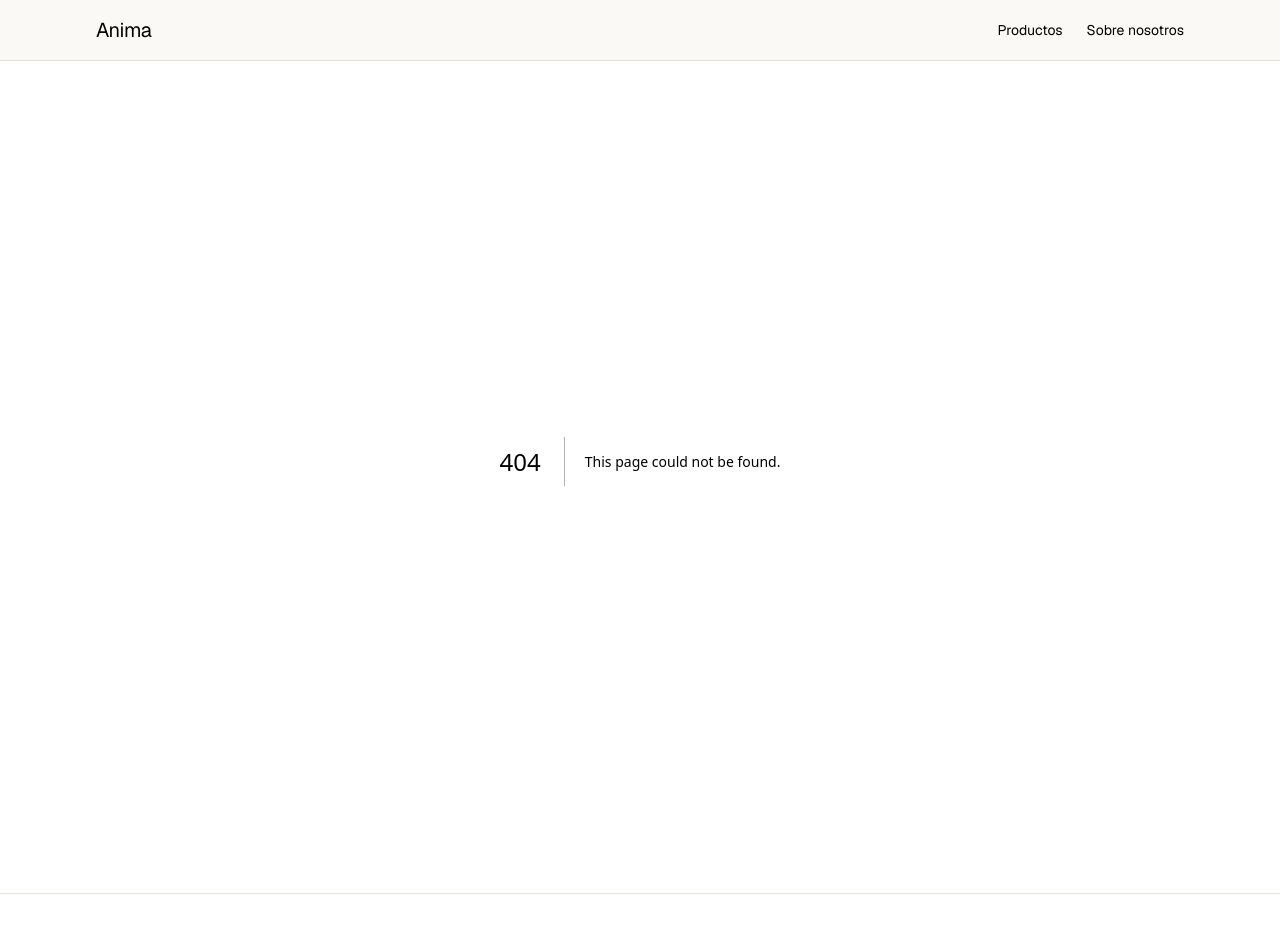
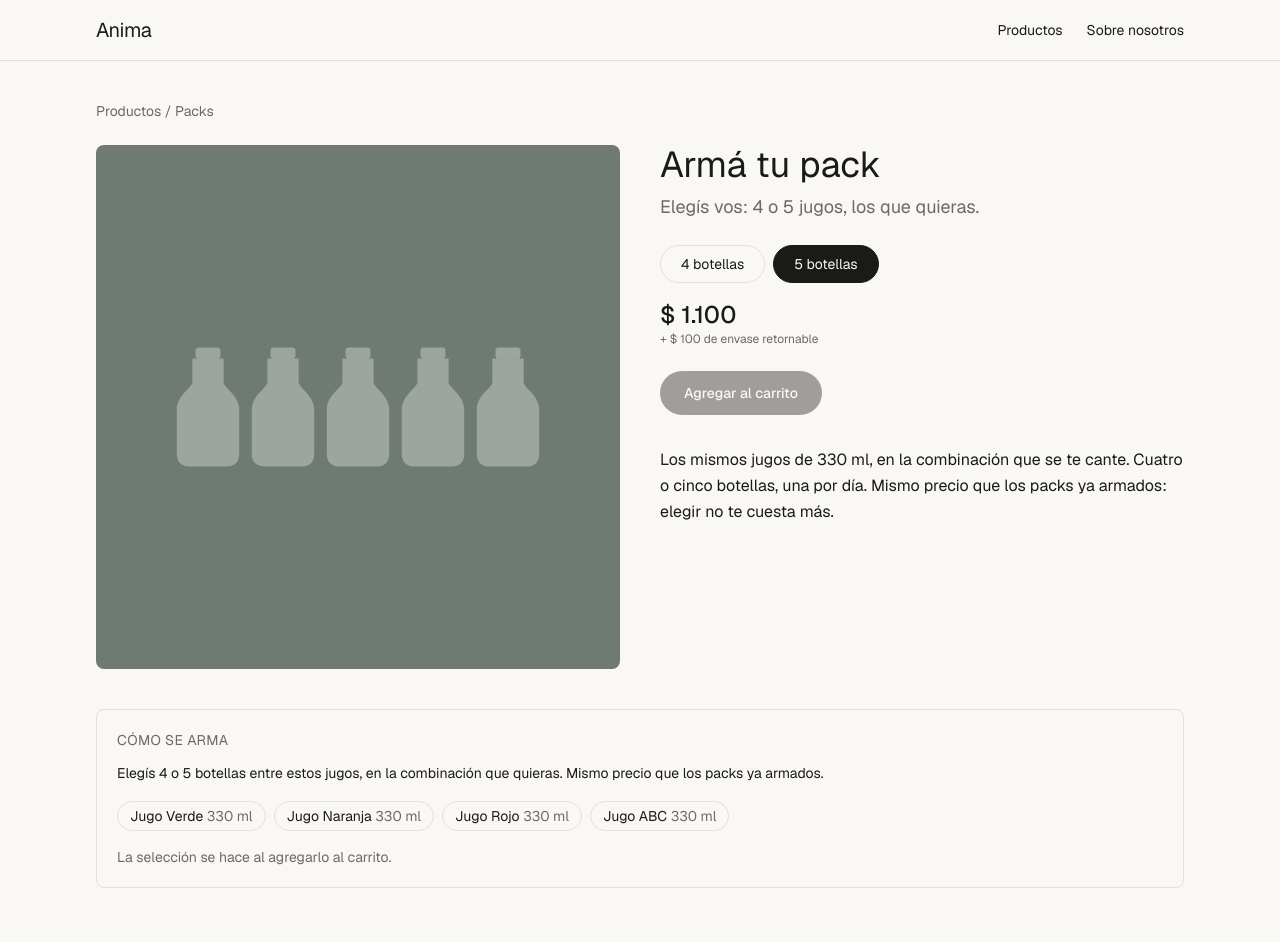
Before and after one commit to Felipebaz/mbs-proyecto-final, a Next.js app: page /productos/armar-pack in a window 1280 px wide. Before the commit this address had no page. Shown: the top 942 px of the page. Built offline with nearby package versions, Linux system fonts and the light colour scheme.

Commit message:
feat: refactor SelectorTamanoCard to SelectorTamano and update ProductCard to use it

```diff
--- /dev/null
+++ b/app/productos/[slug]/page.tsx
@@ -0,0 +1,255 @@
+import type { Metadata } from "next";
+import Link from "next/link";
+import { notFound } from "next/navigation";
+import { Precio } from "@/components/producto/Precio";
+import { ProductoSimbolo } from "@/components/producto/ProductoSimbolo";
+import { SelectorTamano } from "@/components/producto/SelectorTamano";
+import { CATEGORIAS_DATA } from "@/lib/catalogo/categorias";
+import { opcionesPack } from "@/lib/catalogo/pack-armable";
+import {
+  ahorroPack,
+  getContenidoPack,
+  getProductoBySlug,
+  getSlugs,
+  precioSueltoPack,
+} from "@/lib/catalogo/queries";
+import { formatPrecio, formatVolumen } from "@/lib/format";
+import {
+  dosisPorBotella,
+  esJugo,
+  esPackArmable,
+  esPackFijo,
+  esShot,
+  precioPorDosis,
+  precioTotal,
+  varianteDefault,
+  type PackArmable,
+  type PackFijo,
+  type Producto,
+  type Shot,
+} from "@/types/producto";
+
+/**
+ * Ficha de producto. Una sola ruta para jugos, shots y packs: el tipo
+ * discriminado decide qué bloques se muestran. Cuando entre una categoría
+ * nueva, la ruta ya funciona.
+ */
+
+/** Prerenderiza las 8 fichas en el build. Ninguna se arma en el request. */
+export async function generateStaticParams() {
+  return (await getSlugs()).map((slug) => ({ slug }));
+}
+
+export async function generateMetadata({
+  params,
+}: PageProps<"/productos/[slug]">): Promise<Metadata> {
+  const { slug } = await params;
+  const producto = await getProductoBySlug(slug);
+  if (!producto) return { title: "Producto no encontrado" };
+
+  return {
+    title: producto.seo?.titulo ?? producto.nombre,
+    description: producto.seo?.descripcion ?? producto.tagline,
+  };
+}
+
+/* ---------------------------------------------------------------- bloques */
+
+function Lista({ titulo, items }: { titulo: string; items: readonly string[] }) {
+  if (items.length === 0) return null;
+  return (
+    <section className="mt-10">
+      <h2 className="font-display text-sm uppercase tracking-wide text-muted">
+        {titulo}
+      </h2>
+      <ul className="mt-3 space-y-1.5 text-sm leading-relaxed">
+        {items.map((item) => (
+          <li key={item} className="flex gap-2">
+            <span aria-hidden="true" className="text-jugo-verde">
+              &bull;
+            </span>
+            {item}
+          </li>
+        ))}
+      </ul>
+    </section>
+  );
+}
+
+/** Cuánto rinde el shot: la dosis se calcula, nunca se escribe a mano. */
+function BloqueDosis({ shot }: { shot: Shot }) {
+  const variante = varianteDefault(shot);
+  const dosis = dosisPorBotella(shot, variante);
+
+  return (
+    <section className="mt-10 rounded-lg border border-border p-5">
+      <h2 className="font-display text-sm uppercase tracking-wide text-muted">
+        Cuánto rinde
+      </h2>
+      <p className="mt-3 leading-relaxed">
+        Un trago de {shot.dosisMl} ml por día. La botella de{" "}
+        {formatVolumen(variante.volumenMl)} rinde{" "}
+        <strong>{dosis} dosis</strong>, a{" "}
+        {formatPrecio(precioPorDosis(shot, variante))} cada una.
+      </p>
+    </section>
+  );
+}
+
+/** Qué trae el pack y cuánto se ahorra contra comprarlo botella por botella. */
+async function BloqueContenidoPack({ pack }: { pack: PackFijo }) {
+  const [contenido, suelto, ahorro] = await Promise.all([
+    getContenidoPack(pack),
+    precioSueltoPack(pack),
+    ahorroPack(pack),
+  ]);
+
+  return (
+    <section className="mt-10 rounded-lg border border-border p-5">
+      <h2 className="font-display text-sm uppercase tracking-wide text-muted">
+        Qué trae
+      </h2>
+      <ul className="mt-3 space-y-1.5 text-sm">
+        {contenido.map((linea) => (
+          <li key={linea.variante.sku} className="flex justify-between gap-4">
+            <span>
+              {linea.cantidad} × {linea.producto.nombre}{" "}
+              <span className="text-muted">{linea.variante.nombre}</span>
+            </span>
+            <span className="text-muted">
+              {formatPrecio(precioTotal(linea.variante) * linea.cantidad)}
+            </span>
+          </li>
+        ))}
+      </ul>
+
+      <p className="mt-4 border-t border-border pt-3 text-sm">
+        Comprado suelto: <s className="text-muted">{formatPrecio(suelto)}</s>{" "}
+        <span className="font-medium text-jugo-verde">
+          Ahorrás {formatPrecio(ahorro)}
+        </span>
+      </p>
+    </section>
+  );
+}
+
+/** Los jugos entre los que se puede elegir. Armarlo pasa en el carrito. */
+function BloqueArmable({ pack }: { pack: PackArmable }) {
+  // opcionesPack resuelve cada SKU elegible a su producto real: si mañana se
+  // agrega un jugo a skusElegibles, aparece acá sin tocar este archivo.
+  const opciones = opcionesPack(pack);
+  const cantidades = pack.variantes.map((v) => v.botellas).join(" o ");
+
+  return (
+    <section className="mt-10 rounded-lg border border-border p-5">
+      <h2 className="font-display text-sm uppercase tracking-wide text-muted">
+        Cómo se arma
+      </h2>
+      <p className="mt-3 text-sm leading-relaxed">
+        Elegís {cantidades} botellas entre estos jugos, en la combinación que
+        quieras. Mismo precio que los packs ya armados.
+      </p>
+
+      <ul className="mt-4 flex flex-wrap gap-2">
+        {opciones.map((opcion) => (
+          <li
+            key={opcion.variante.sku}
+            className="rounded-full border border-border px-3 py-1 text-sm"
+          >
+            {opcion.nombreProducto}{" "}
+            <span className="text-muted">{opcion.variante.nombre}</span>
+          </li>
+        ))}
+      </ul>
+
+      <p className="mt-4 text-sm text-muted">
+        La selección se hace al agregarlo al carrito.
+      </p>
+    </section>
+  );
+}
+
+/* ------------------------------------------------------------------ ficha */
+
+export default async function ProductoPage({
+  params,
+}: PageProps<"/productos/[slug]">) {
+  const { slug } = await params;
+  const producto: Producto | null = await getProductoBySlug(slug);
+  if (!producto) notFound();
+
+  const categoria = CATEGORIAS_DATA[producto.categoria];
+
+  return (
+    <main className="mx-auto w-full max-w-6xl flex-1 px-5 py-10 sm:px-8">
+      <nav aria-label="Miga de pan" className="text-sm text-muted">
+        <Link href="/productos" className="underline-offset-4 hover:underline">
+          Productos
+        </Link>
+        <span aria-hidden="true"> / </span>
+        <Link
+          href={`/productos?categoria=${producto.categoria}`}
+          className="underline-offset-4 hover:underline"
+        >
+          {categoria.nombre}
+        </Link>
+      </nav>
+
+      <div className="mt-6 grid gap-10 lg:grid-cols-2">
+        {/* TODO fotos: acá va la galería. El símbolo ocupa el lugar exacto. */}
+        <div
+          className="aspect-square rounded-lg p-12"
+          style={{ backgroundColor: `var(${producto.colorToken})` }}
+        >
+          <ProductoSimbolo producto={producto} />
+        </div>
+
+        <div>
+          <h1 className="font-display text-3xl sm:text-4xl">
+            {producto.nombre}
+          </h1>
+          <p className="mt-2 text-lg text-muted">{producto.tagline}</p>
+
+          <div className="mt-6">
+            {producto.variantes.length > 1 ? (
+              <SelectorTamano
+                variantes={producto.variantes}
+                varianteDefaultId={producto.varianteDefaultId}
+                nombreProducto={producto.nombre}
+                tamano="lg"
+              />
+            ) : (
+              <Precio variante={varianteDefault(producto)} tamano="lg" />
+            )}
+          </div>
+
+          {/* TODO carrito: este botón queda inerte hasta que exista el
+              carrito. No se saca porque define el layout de la ficha. */}
+          <button
+            type="button"
+            disabled
+            className="mt-6 w-full rounded-full bg-foreground px-6 py-3
+                       text-sm font-medium text-background disabled:opacity-40
+                       sm:w-auto"
+          >
+            Agregar al carrito
+          </button>
+
+          <p className="mt-8 leading-relaxed">{producto.descripcion}</p>
+        </div>
+      </div>
+
+      {/* Bloques por tipo. TypeScript sabe qué campos existen en cada rama. */}
+      {esJugo(producto) || esShot(producto) ? (
+        <div className="grid gap-x-10 sm:grid-cols-2">
+          <Lista titulo="Ingredientes" items={producto.ingredientes} />
+          <Lista titulo="Por qué" items={producto.beneficios} />
+        </div>
+      ) : null}
+
+      {esShot(producto) ? <BloqueDosis shot={producto} /> : null}
+      {esPackFijo(producto) ? <BloqueContenidoPack pack={producto} /> : null}
+      {esPackArmable(producto) ? <BloqueArmable pack={producto} /> : null}
+    </main>
+  );
+}
--- a/components/producto/ProductCard.tsx
+++ b/components/producto/ProductCard.tsx
@@ -1,7 +1,7 @@
 import Link from "next/link";
 import { Precio } from "@/components/producto/Precio";
 import { ProductoSimbolo } from "@/components/producto/ProductoSimbolo";
-import { SelectorTamanoCard } from "@/components/producto/SelectorTamanoCard";
+import { SelectorTamano } from "@/components/producto/SelectorTamano";
 import { formatLista } from "@/lib/format";
 import {
   esJugo,
@@ -84,7 +84,7 @@ export function ProductCard({
             botellas es una decisión de la ficha, no de la card.) */}
         {!mostrarPrecio ? null : esJugo(producto) &&
           producto.variantes.length > 1 ? (
-          <SelectorTamanoCard
+          <SelectorTamano
             variantes={producto.variantes}
             varianteDefaultId={producto.varianteDefaultId}
             nombreProducto={producto.nombre}
--- a/components/producto/SelectorTamano.tsx
+++ b/components/producto/SelectorTamano.tsx
@@ -5,28 +5,34 @@ import { Precio } from "@/components/producto/Precio";
 import { type Variante } from "@/types/producto";
 
 /**
- * Selector de tamaño de la card. PRIMER componente cliente del proyecto.
+ * Selector de tamaño. El único componente cliente del catálogo.
  *
  * Es "use client" por una sola razón: useState. Elegir un tamaño y ver el
  * precio cambiar no puede pasar en el servidor — no hay ida y vuelta, pasa
  * en la máquina del usuario.
  *
- * Todo lo demás de la card sigue siendo servidor. Se aísla acá para que el
+ * Todo lo que lo rodea sigue siendo servidor. Se aísla acá para que el
  * JavaScript que baja al navegador sean estos botones y nada más.
+ *
+ * Lo usan la card (chico) y la ficha (grande) con el mismo estado.
  */
 
-interface SelectorTamanoCardProps {
+interface SelectorTamanoProps {
   variantes: readonly Variante[];
   varianteDefaultId: string;
   /** Para el aria-label: "Tamaño de Jugo Verde", no un "Tamaño" suelto. */
   nombreProducto: string;
+  /** "sm" en la card, "lg" en la ficha. */
+  tamano?: "sm" | "lg";
 }
 
-export function SelectorTamanoCard({
+export function SelectorTamano({
   variantes,
   varianteDefaultId,
   nombreProducto,
-}: SelectorTamanoCardProps) {
+  tamano = "sm",
+}: SelectorTamanoProps) {
+  const grande = tamano === "lg";
   const [seleccionadaId, setSeleccionadaId] = useState(varianteDefaultId);
 
   const seleccionada =
@@ -39,7 +45,7 @@ export function SelectorTamanoCard({
       <div
         role="group"
         aria-label={`Tamaño de ${nombreProducto}`}
-        className="flex gap-1.5"
+        className={grande ? "flex gap-2" : "flex gap-1.5"}
       >
         {variantes.map((variante) => {
           const activa = variante.id === seleccionada.id;
@@ -52,8 +58,10 @@ export function SelectorTamanoCard({
               // aria-pressed dice si está apretado. Sin esto un lector de
               // pantalla lee dos botones iguales sin saber cuál está activo.
               aria-pressed={activa}
-              className={`rounded-full border px-2.5 py-1 text-xs transition-colors
+              className={`rounded-full border transition-colors
                 disabled:cursor-not-allowed disabled:opacity-40 ${
+                  grande ? "px-5 py-2 text-sm" : "px-2.5 py-1 text-xs"
+                } ${
                   activa
                     ? "border-foreground bg-foreground text-background"
                     : "border-border hover:border-foreground"
@@ -65,8 +73,8 @@ export function SelectorTamanoCard({
         })}
       </div>
 
-      <div className="mt-1.5">
-        <Precio variante={seleccionada} />
+      <div className={grande ? "mt-4" : "mt-1.5"}>
+        <Precio variante={seleccionada} tamano={tamano} />
       </div>
     </div>
   );
```
